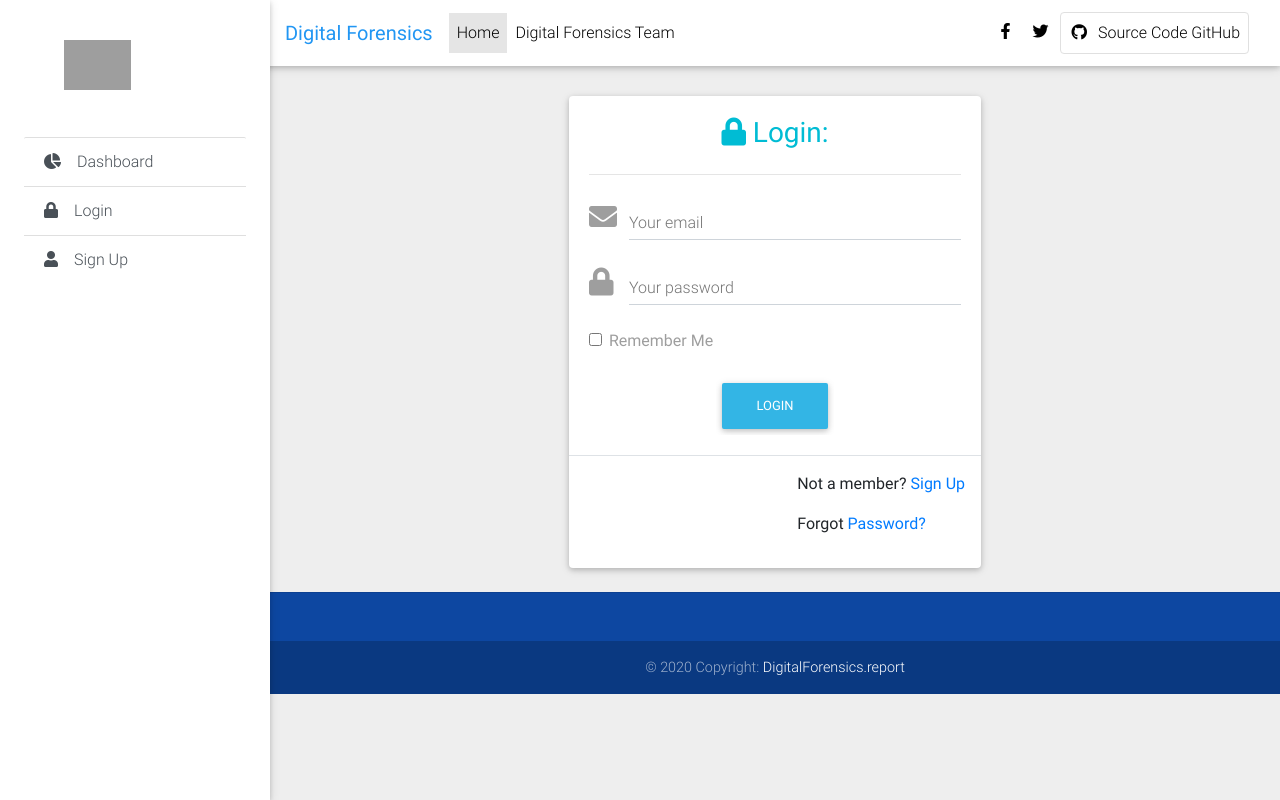
After one commit to shixiyue/digital-forensics, a Flask app: page /login in a window 1280 px wide. The commit adds this page. Run offline with Flask 2, Linux system fonts and the light colour scheme; some libraries are stand-ins or nearby versions; grey boxes are pictures that could not be loaded.

Commit message:
login-signup

```diff
--- a/app.py
+++ b/app.py
@@ -1,8 +1,9 @@
 from flask import Flask
-from flask import Flask, flash, request, redirect, url_for, render_template
+from flask import Flask, flash, request, redirect, url_for, make_response, render_template
 from werkzeug.utils import secure_filename
 import os
 import script
+from forms import LoginForm, SignupForm
 
 import uuid
 
@@ -10,18 +11,42 @@ import uuid
 app = Flask(__name__)
 app.secret_key = os.urandom(24)
 app.config['UPLOAD_FOLDER'] = "static/upload/"
-
+app.config['SECRET_KEY'] = '7d441f27d441f27567d441f2b6176a'
 
 # a route where we will display a welcome message via an HTML template
 @app.route("/")
 def index():
-    message = "Hello, World"
     return render_template('index.html')
 
 @app.route("/about")
 def about():
-    message = "Hello, World"
     return render_template('index.html')
+
+@app.route('/logout', methods = ['GET'])
+def logout():
+    resp = make_response(redirect(url_for('index')))
+    resp.delete_cookie('df_user')
+    return resp
+
+@app.route("/login", methods=['GET', 'POST'])
+def login():
+    form = LoginForm()
+    if form.validate_on_submit():
+      flash('Login requested for user {}, remember_me={}'.format(
+        form.email.data, form.remember_me.data))
+      resp = make_response(redirect(url_for('index')))
+      resp.set_cookie('df_user', form.email.data)
+      return resp
+    return render_template('login.html', form=form)
+
+@app.route("/signup", methods=['GET', 'POST'])
+def signup():
+    form = SignupForm()
+    if form.validate_on_submit():
+      flash('Verification email sent to {}'.format(form.email.data))
+      resp = make_response(redirect(url_for('index')))
+      return resp
+    return render_template('signup.html', form=form)
 
 @app.route("/upload", methods=['GET', 'POST'])
 def upload():
@@ -51,4 +76,5 @@ def upload():
 
 # run the application
 if __name__ == "__main__":
+    #app.run(debug=True)
     app.run(host='0.0.0.0', port=80)
--- /dev/null
+++ b/forms.py
@@ -0,0 +1,14 @@
+from flask_wtf import FlaskForm
+from wtforms import StringField, PasswordField, BooleanField, SubmitField, validators
+from wtforms.validators import DataRequired, Regexp
+
+class LoginForm(FlaskForm):
+    email = StringField('Email', validators=[DataRequired()])
+    password = PasswordField('Password', validators=[DataRequired(), validators.Length(min=6, max=35)])
+    remember_me = BooleanField('Remember Me')
+    submit = SubmitField('Login')
+
+class SignupForm(FlaskForm):
+    email = StringField('Email', validators=[DataRequired(), Regexp(".*\.edu$", message="Must register with .edu email address")])
+    password = PasswordField('Password', validators=[DataRequired(), validators.Length(min=6, max=35)])
+    submit = SubmitField('Sign Up')
--- /dev/null
+++ b/templates/base.html
@@ -0,0 +1,174 @@
+<!DOCTYPE html>
+<html lang="en">
+
+<head>
+  <meta charset="utf-8">
+  <meta name="viewport" content="width=device-width, initial-scale=1, shrink-to-fit=no">
+  <meta http-equiv="x-ua-compatible" content="ie=edge">
+  <link rel="icon" type="image/png" sizes="32x32"
+    href="https://www.tech.cornell.edu/wp-content/themes/cornell-tech/assets/favicons/favicon-32x32.png">
+  {% if title %}
+  <title>{{ title }}</title>
+  {% else %}
+  <title>Digital Forensics</title>
+  {% endif %}
+  <!-- Font Awesome -->
+  <link rel="stylesheet" href="https://use.fontawesome.com/releases/v5.11.2/css/all.css">
+  <!-- Bootstrap core CSS -->
+  <link href="/static/css/bootstrap.min.css" rel="stylesheet">
+  <link href="/static/css/mdb.min.css" rel="stylesheet">
+  <!-- Your custom styles (optional) -->
+  <link href="/static/css/style.min.css" rel="stylesheet">
+</head>
+
+<body class="grey lighten-3" style="">
+  <!--Main Navigation-->
+  <header>
+    <!-- Navbar -->
+    <nav class="navbar fixed-top navbar-expand-lg navbar-light white scrolling-navbar" style="">
+      <div class="container-fluid">
+
+        <!-- Brand -->
+        <a class="navbar-brand waves-effect" href="{{ url_for('index') }}" target="_blank">
+          <strong class="blue-text">Digital Forensics</strong>
+        </a>
+
+        <!-- Collapse -->
+        <button class="navbar-toggler" type="button" data-toggle="collapse" data-target="#navbarSupportedContent"
+          aria-controls="navbarSupportedContent" aria-expanded="false" aria-label="Toggle navigation">
+          <span class="navbar-toggler-icon"></span>
+        </button>
+
+        <!-- Links -->
+        <div class="collapse navbar-collapse" id="navbarSupportedContent">
+          <ul class="navbar-nav mr-auto">
+            <!-- Left -->
+            <li class="nav-item active">
+              <a class="nav-link waves-effect" href="{{url_for('index')}}">Home
+                <span class="sr-only">(current)</span>
+              </a>
+            </li>
+            <li class="nav-item">
+              <a class="nav-link waves-effect" href="{{ url_for('about') }}" target="_blank">Digital Forensics Team</a>
+            </li>
+          </ul>
+
+
+          </ul>
+
+          <!-- Right -->
+          <ul class="navbar-nav nav-flex-icons">
+            <li class="nav-item">
+              <a href="https://www.facebook.com/WeillCornellMedicine/" class="nav-link waves-effect" target="_blank">
+                <i class="fab fa-facebook-f"></i>
+              </a>
+            </li>
+            <li class="nav-item">
+              <a href="https://twitter.com/weillcornell" class="nav-link waves-effect" target="_blank">
+                <i class="fab fa-twitter"></i>
+              </a>
+            </li>
+            <li class="nav-item">
+              <a href="https://github.com" class="nav-link border border-light rounded waves-effect" target="_blank">
+                <i class="fab fa-github mr-2"></i>Source Code GitHub
+              </a>
+            </li>
+          </ul>
+
+        </div>
+
+      </div>
+    </nav>
+    <!-- Navbar -->
+
+    <!-- Sidebar -->
+    <div class="sidebar-fixed position-fixed">
+
+      <a class="logo-wrapper waves-effect">
+        <img src="https://weill.cornell.edu/sites/default/files/wcm_2line_cobrand_rgb.png" class="img-fluid"
+          alt="Weill Cornell Medicine">
+      </a>
+
+      <div class="list-group list-group-flush">
+        <a href="{{ url_for('index') }}" class="list-group-item list-group-item-action waves-effect">
+          <i class="fas fa-chart-pie mr-3"></i>Dashboard
+        </a>
+        {% if not request.cookies.get('df_user') %}
+        <a href="{{ url_for('login') }}" class="list-group-item list-group-item-action waves-effect">
+          <i class="fas fa-lock mr-3"></i>Login
+        </a>
+        <a href="{{ url_for('signup') }}" class="list-group-item list-group-item-action waves-effect">
+          <i class="fas fa-user mr-3"></i>Sign Up
+        </a>
+        {% else %}
+        <a href="{{ url_for('index')}}" class="list-group-item list-group-item-action waves-effect">
+          <i class="fas fa-user mr-3"></i>Profile
+        </a>
+        <a href="{{ url_for('logout') }}" class="list-group-item list-group-item-action waves-effect">
+          <i class="fas fa-user mr-3"></i>Log Out
+        </a>
+        {% endif %}
+      </div>
+
+    </div>
+    <!-- Sidebar -->
+
+  </header>
+  <!--Main Navigation-->
+
+  <!--Main layout-->
+  <main class="pt-5 mx-lg-5">
+    <div class="container-fluid mt-5">
+      {% with messages = get_flashed_messages() %}
+      {% if messages %}
+      <ul>
+        {% for message in messages %}
+        <li>{{ message }}</li>
+        {% endfor %}
+      </ul>
+      {% endif %}
+      {% endwith %}
+      {% block content %}{% endblock %}
+    </div>
+
+  </main>
+  <!--Main layout-->
+
+  <!--Footer-->
+  <footer class="page-footer text-center font-small primary-color-dark darken-2 mt-4 wow fadeIn"
+    style="visibility: visible; animation-name: fadeIn;">
+
+    <!--Call to action-->
+
+    <!--/.Call to action-->
+
+    <hr class="my-4">
+
+    <!-- Social icons -->
+    <div class="pb-4">
+
+    </div>
+    <!-- Social icons -->
+
+    <!--Copyright-->
+    <div class="footer-copyright py-3">
+      © 2020 Copyright:
+      <a href="{{ url_for('index') }}" target="_blank"> DigitalForensics.report </a>
+    </div>
+    <!--/.Copyright-->
+
+  </footer>
+  <!--/.Footer-->
+
+  <!-- SCRIPTS -->
+  <!-- JQuery -->
+  <script type="text/javascript" src="static/js/jquery-3.4.1.min.js"></script>
+  <!-- Bootstrap tooltips -->
+  <script type="text/javascript" src="static/js/popper.min.js"></script>
+  <!-- Bootstrap core JavaScript -->
+  <script type="text/javascript" src="static/js/bootstrap.min.js"></script>
+  <!-- MDB core JavaScript -->
+  <script type="text/javascript" src="static/js/mdb.min.js"></script>
+</body>
+
+</html>
--- /dev/null
+++ b/templates/login.html
@@ -0,0 +1,60 @@
+{% extends "base.html" %}
+
+{% block content %}
+<div class="col-md-6 mb-4 mx-auto">
+  <!--Form-->
+  <div class="card">
+    <div class="card-body">
+
+      <!--Header-->
+      <div class="text-center cyan-text">
+        <h3>
+          <i class="fas fa-lock cyan-text"></i> Login:</h3>
+        <hr class="my-4">
+      </div>
+
+      <!--Body-->
+      <form action="" method="post" role="form">
+        {{ form.hidden_tag() }}
+        <div class="form-group">
+          <div class="md-form">
+            <i class="fas fa-envelope prefix grey-text"></i>
+            {{ form.email(class_="form-control") }}
+            <label for="email">Your email</label>
+            {% for error in form.email.errors %}
+            <span style="color: red;">[{{ error }}]</span>
+            {% endfor %}
+          </div>
+          <div class="md-form">
+            <i class="fas fa-lock prefix grey-text"></i>
+            {{form.password(class_="form-control") }}
+            <label for="password">Your password</label>
+            {% for error in form.password.errors %}
+            <span style="color: red;">[{{ error }}]</span>
+            {% endfor %}
+          </div>
+          <div class="form-check">
+            {{form.remember_me(class_="form-check-input") }}
+            <label for="remember-me" class="grey-text">Remember Me</label>
+          </div>
+        </div>
+        <div class="text-center">
+          {{ form.submit(class_="btn btn-info waves-effect waves-light") }}
+        </div>
+      </form>
+    </div>
+
+    <!--Footer-->
+    <div class="modal-footer">
+      <div class="options">
+        <p>Not a member?
+          <a href="{{ url_for('signup') }}">Sign Up</a>
+        </p>
+        <p>Forgot
+          <a href="#">Password?</a>
+        </p>
+      </div>
+    </div>
+  </div>
+</div>
+{% endblock %}
```
Also changed, not shown: templates/index.html (+3 -198 lines), templates/signup.html (added, +52 -0 lines).
